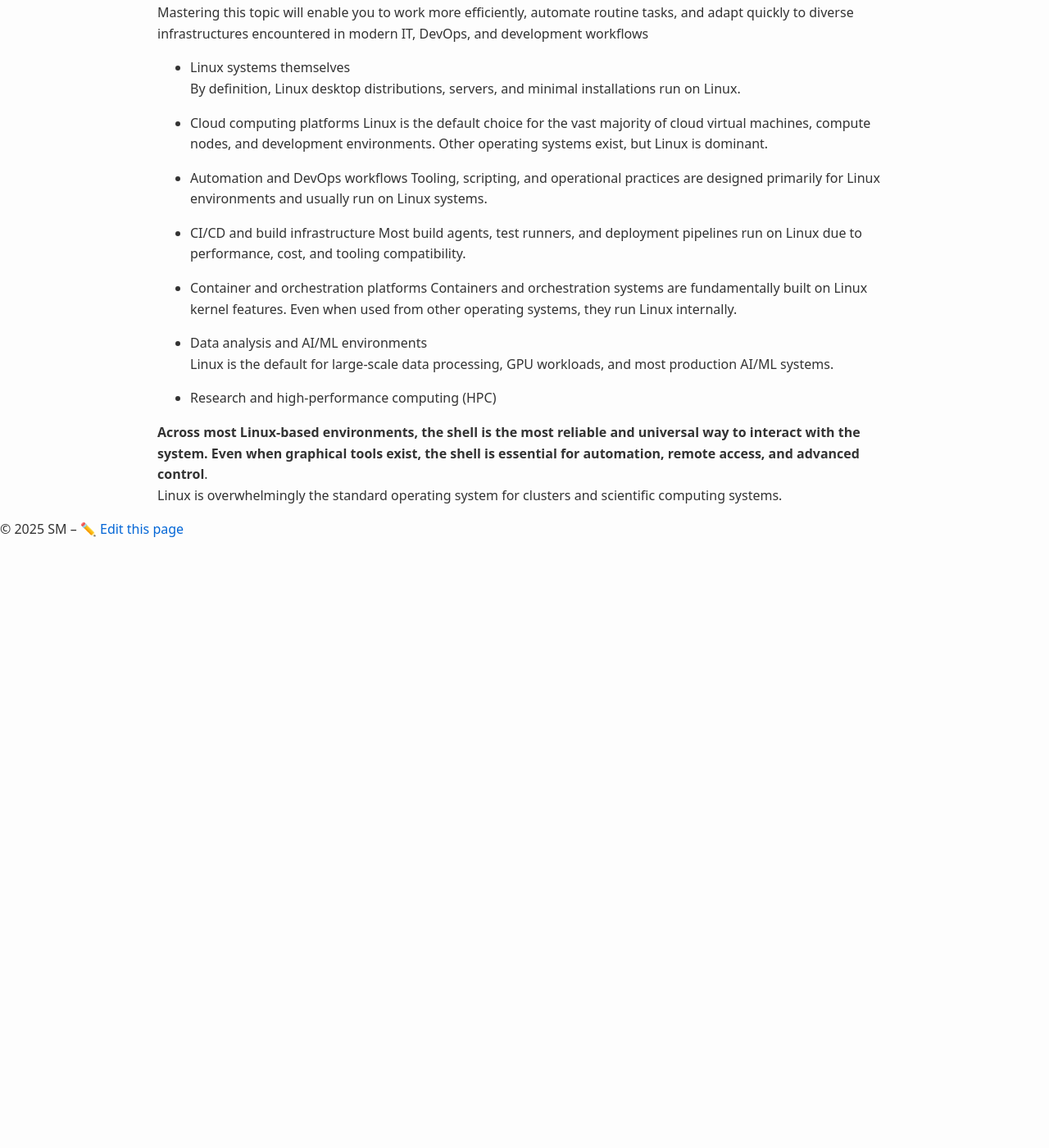
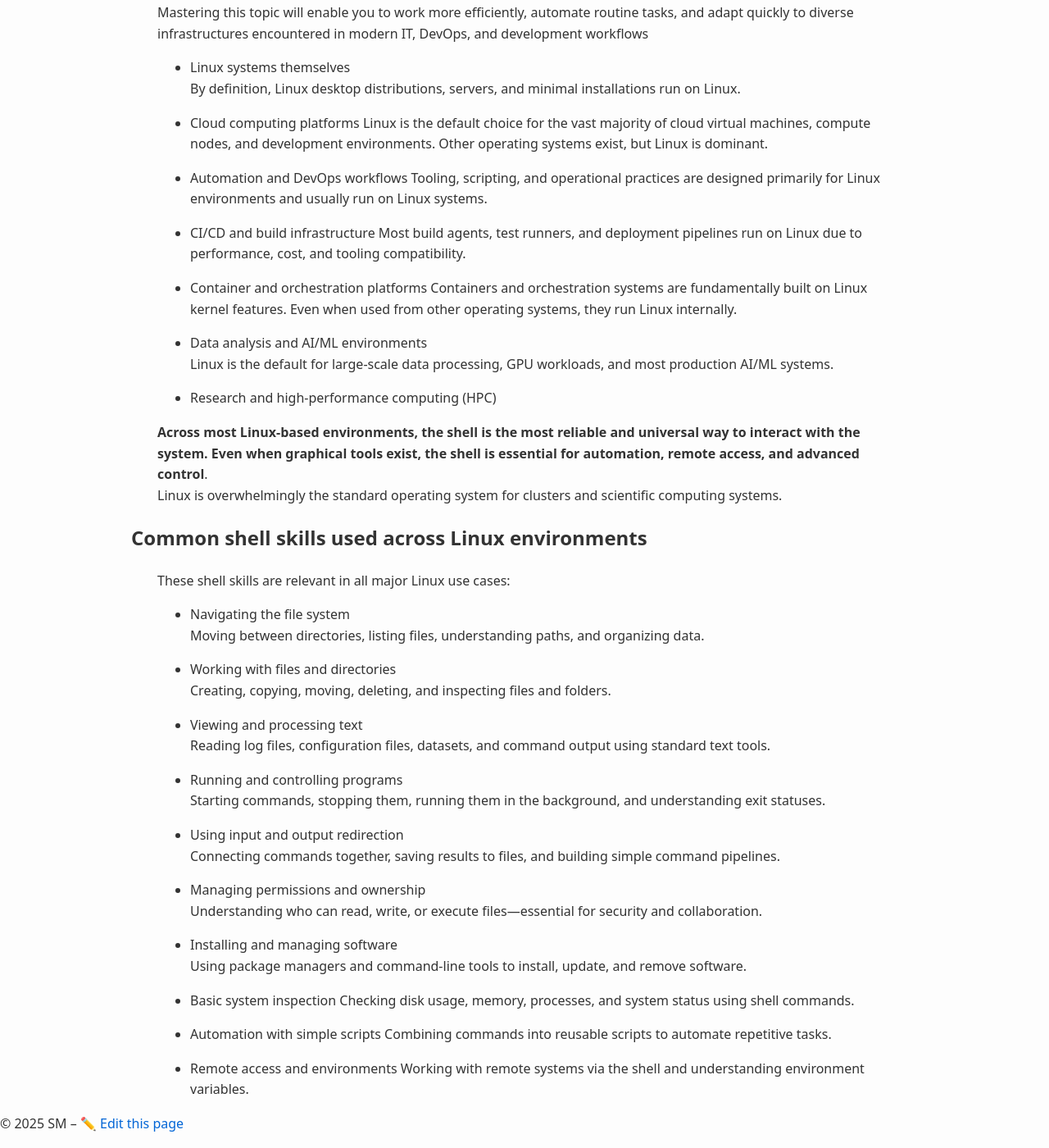
Before and after one commit to averkoc/lxprivate, a Jekyll site: the page built from docs/ws2t.md, in a window 1280 px wide and 1400 px high, scrolled down 411 px. Shown: the whole window at 82% size. Built offline with Jekyll 4.4.1, drawn with Linux system fonts in a browser that asks for light colours; before the commit the page ends 1086 px from its top, so only the background shows below that.

Commit message:
Update ws2t.md

```diff
--- a/docs/ws2t.md
+++ b/docs/ws2t.md
@@ -44,3 +44,38 @@ Linux is the default for large-scale data processing, GPU workloads, and most pr
 
 **Across most Linux-based environments, the shell is the most reliable and universal way to interact with the system. Even when graphical tools exist, the shell is essential for automation, remote access, and advanced control**.
 Linux is overwhelmingly the standard operating system for clusters and scientific computing systems.
+
+
+## Common shell skills used across Linux environments
+
+These shell skills are relevant in all major Linux use cases:
+
+* Navigating the file system
+Moving between directories, listing files, understanding paths, and organizing data.
+
+* Working with files and directories
+Creating, copying, moving, deleting, and inspecting files and folders.
+
+* Viewing and processing text
+Reading log files, configuration files, datasets, and command output using standard text tools.
+
+* Running and controlling programs
+Starting commands, stopping them, running them in the background, and understanding exit statuses.
+
+* Using input and output redirection
+Connecting commands together, saving results to files, and building simple command pipelines.
+
+* Managing permissions and ownership
+Understanding who can read, write, or execute files—essential for security and collaboration.
+
+* Installing and managing software
+Using package managers and command-line tools to install, update, and remove software.
+
+* Basic system inspection
+Checking disk usage, memory, processes, and system status using shell commands.
+
+* Automation with simple scripts
+Combining commands into reusable scripts to automate repetitive tasks.
+
+* Remote access and environments
+Working with remote systems via the shell and understanding environment variables.
```
